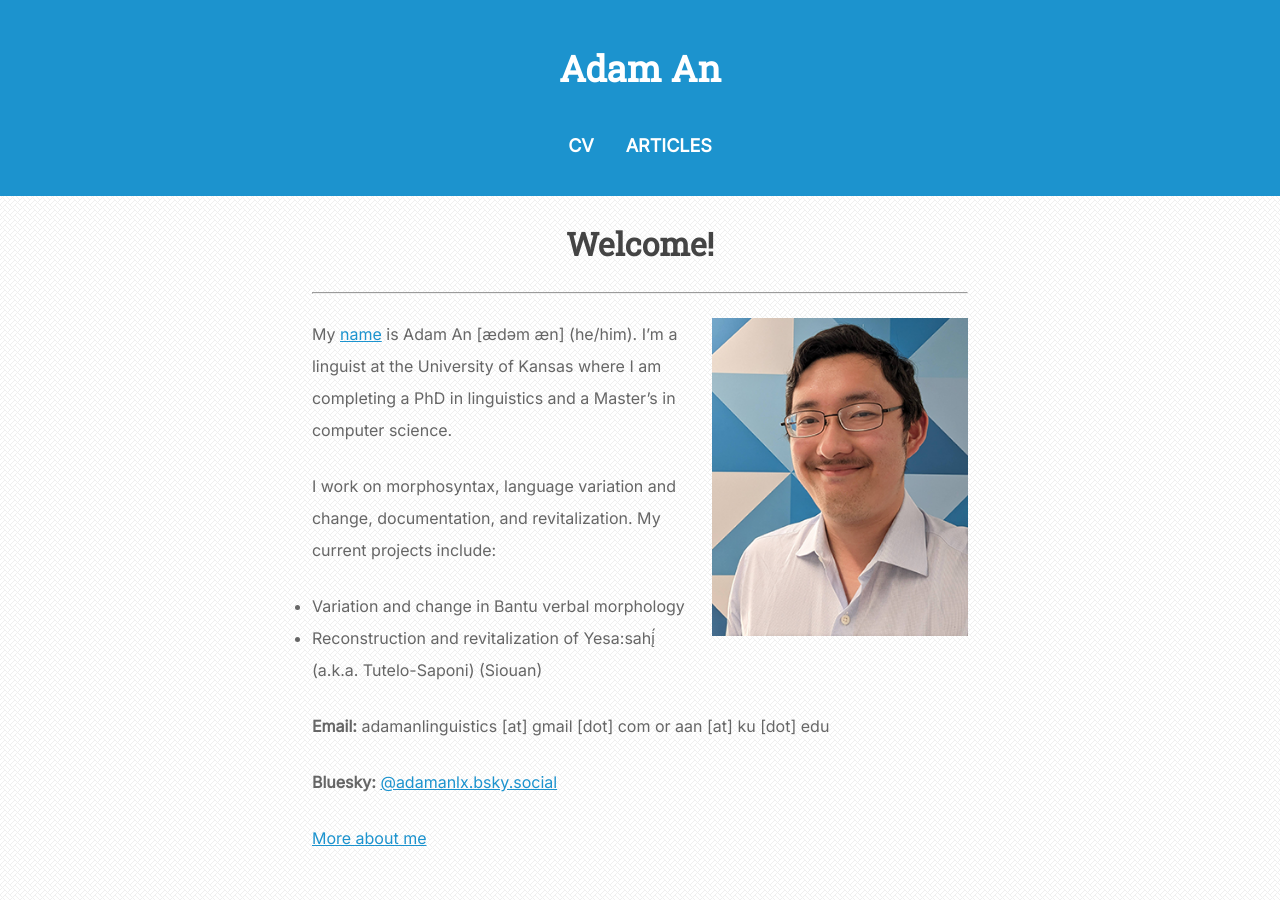
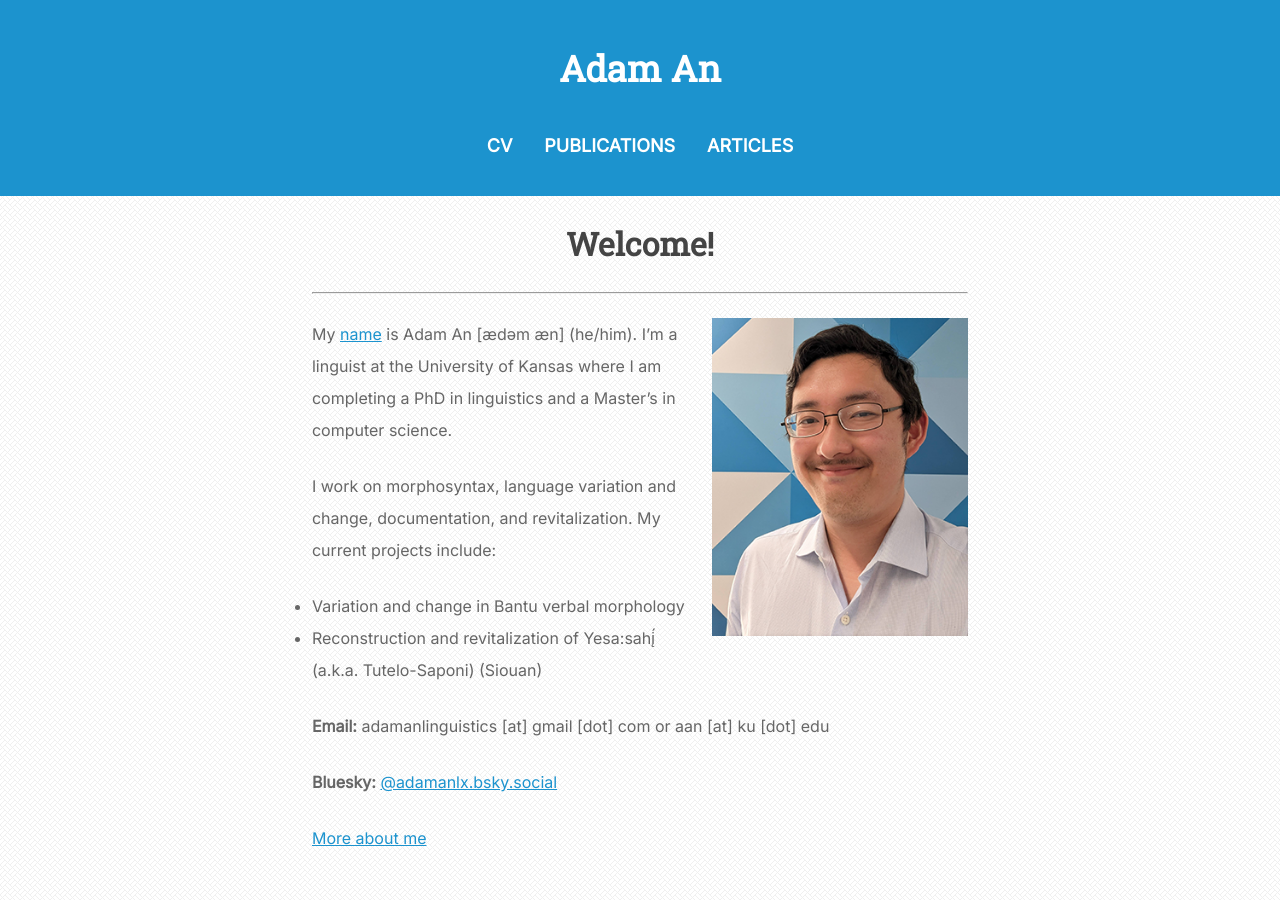
Before and after one commit to theycallmezeal/theycallmezeal.github.io, a Jekyll site: the page built from index.md, in a window 1280 px wide. Built offline with Jekyll 4.4.1, drawn with Linux system fonts in a browser that asks for light colours.

Commit message:
Update default.html

```diff
--- a/_layouts/default.html
+++ b/_layouts/default.html
@@ -23,6 +23,7 @@
 				<nav id="main-nav">
 					<ul>
 						<li><a href="/cv">CV</a></li>
+						<li><a href="/publications">PUBLICATIONS</a></li>
 						<li><a href="/articles">ARTICLES</a></li>
 					</ul>
 				</nav>
```
